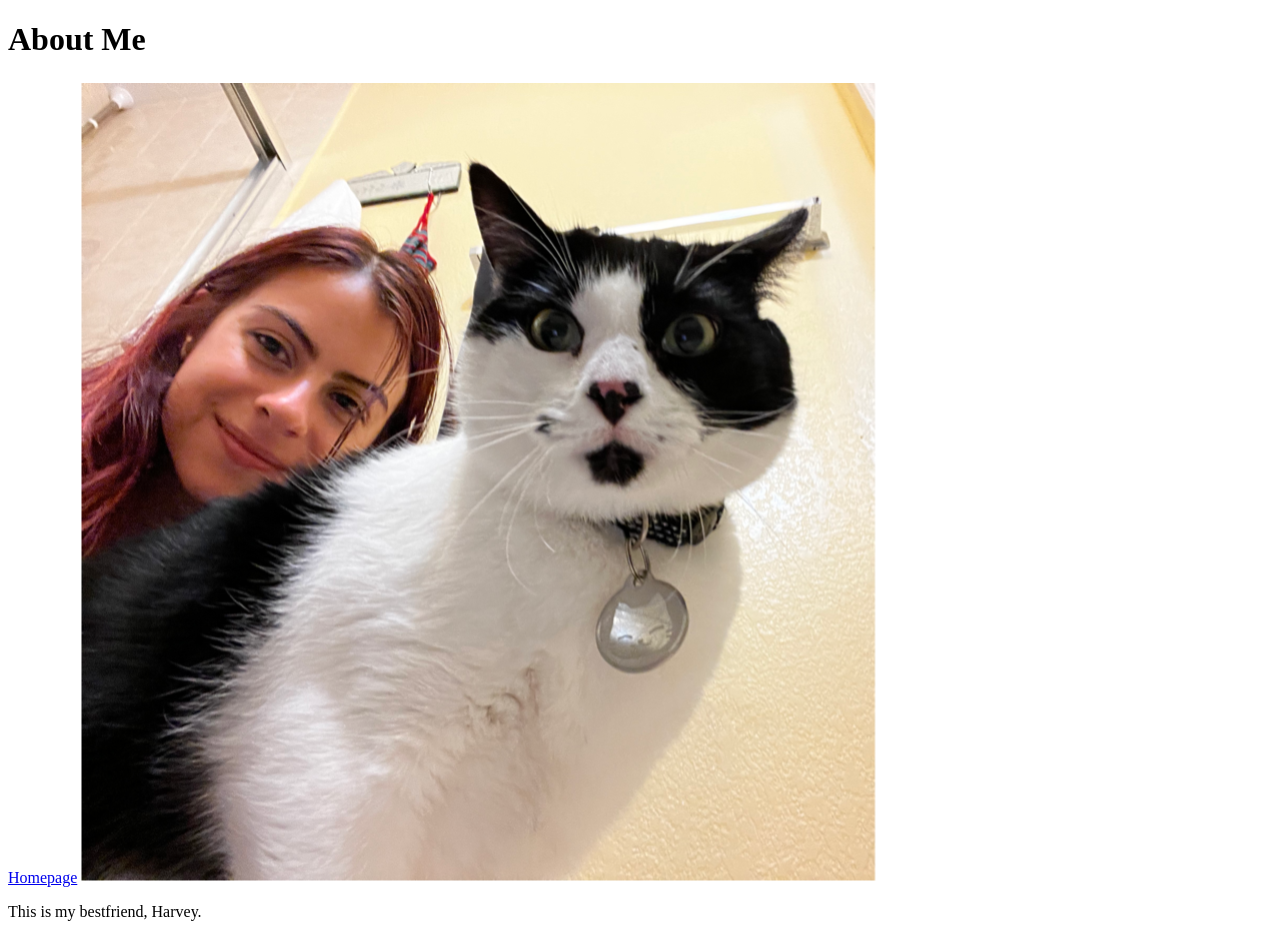
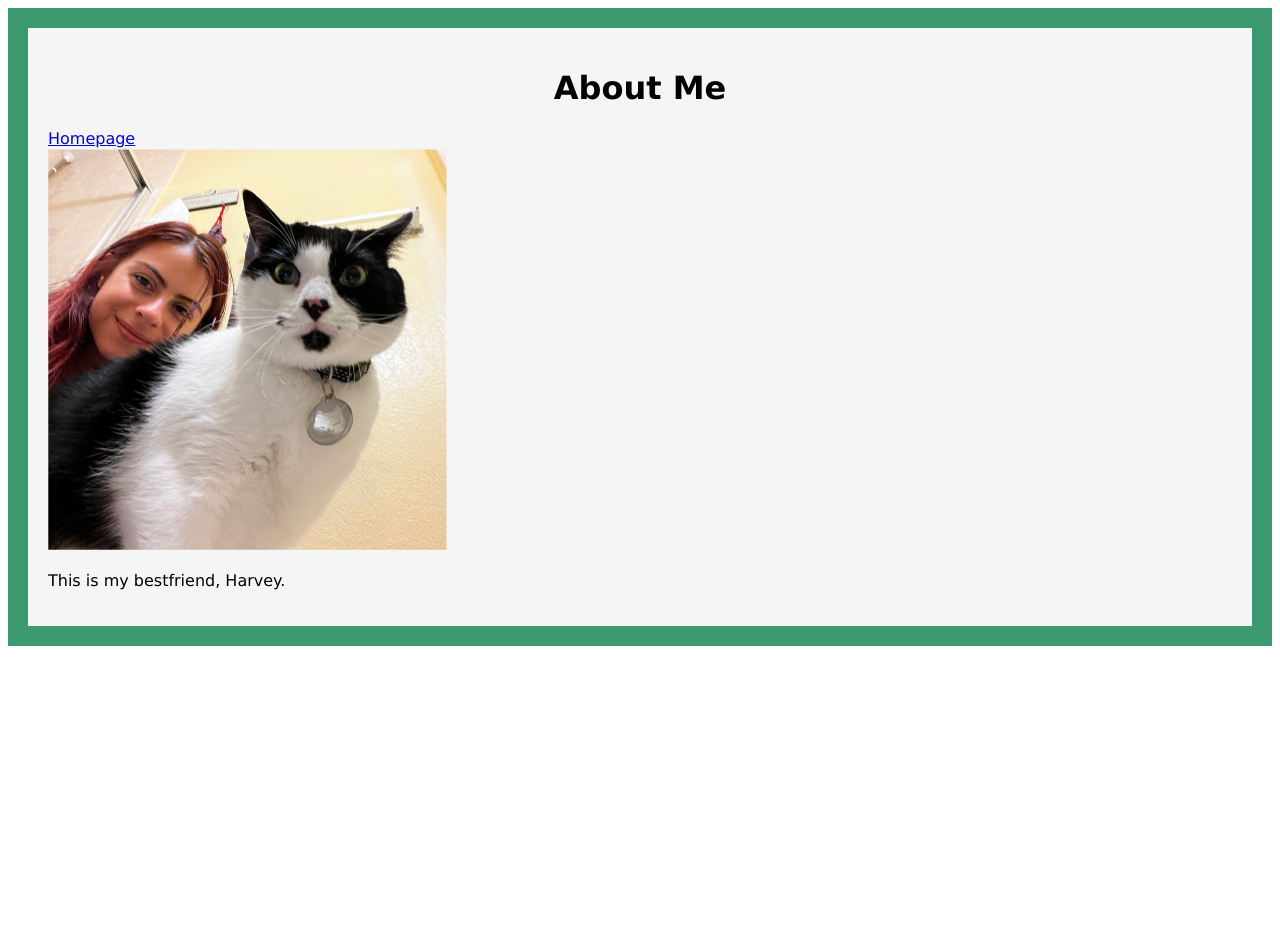
Before and after one commit to natsalinas/ns_website, a plain HTML site: page AboutMe/about.html in a window 1280 px wide. After the commit the page ends 800 px from the top, so only its background shows below. Drawn offline with Linux system fonts and the light colour scheme.

Commit message:
Added CSS:     specified font, added wrapper classes and specific background color

```diff
--- a/AboutMe/about.html
+++ b/AboutMe/about.html
@@ -2,12 +2,17 @@
 <html>
     <head>
         <meta charset="UTF-8">
+        <link rel="stylesheet" href="../style.css">
         <title>Nat Salinas - Developer</title>
     </head>
     <body>
-        <h1>About Me</h1>
-            <a href="../index.html">Homepage</a>
-            <img src="../images/NatPlusHarv.png" alt="Nat and Harvey">
-            <p>This is my bestfriend, Harvey.</p>
+        <div class="outer-wrapper">
+            <div class="inner-wrapper">
+            <h1>About Me</h1>
+                <a href="../index.html">Homepage</a>
+                <div><img src="../images/NatPlusHarv.png" alt="Nat and Harvey"></div>
+                <p>This is my bestfriend, Harvey.</p>
+            </div>
+        </div>
     </body>
 </html>
--- a/style.css
+++ b/style.css
@@ -0,0 +1,22 @@
+* {
+    font-family: Verdana, Geneva, Tahoma, sans-serif;
+}
+
+.outer-wrapper {
+    background-color: #3d9970;
+    padding: 20px;
+}
+
+.inner-wrapper{
+    background-color: whitesmoke;
+    padding: 20px;
+}
+
+h1 {
+   text-align: center;
+}
+
+img {
+    height: auto;
+    width: 400px;
+}
```
Also changed, not shown: index.html (+7 -1 lines).
